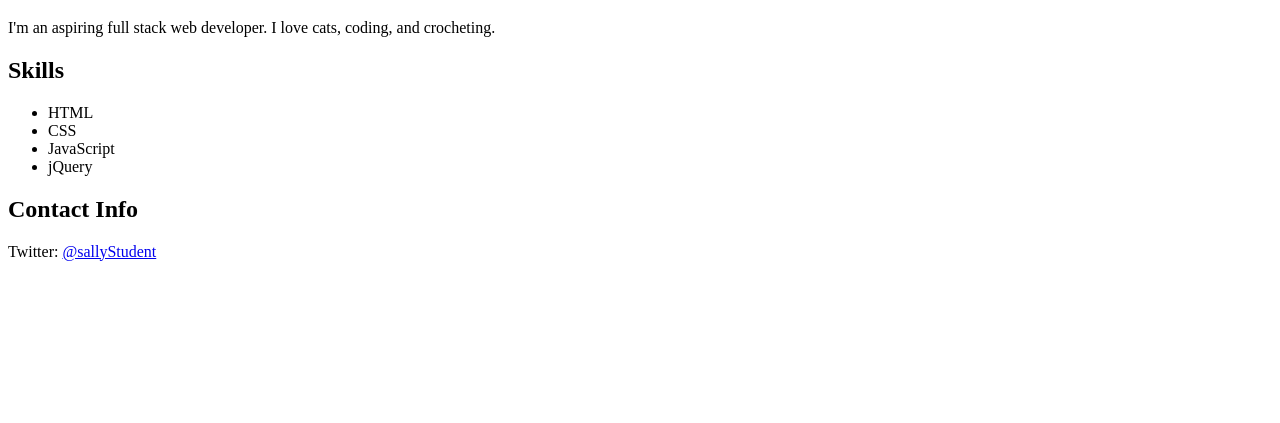
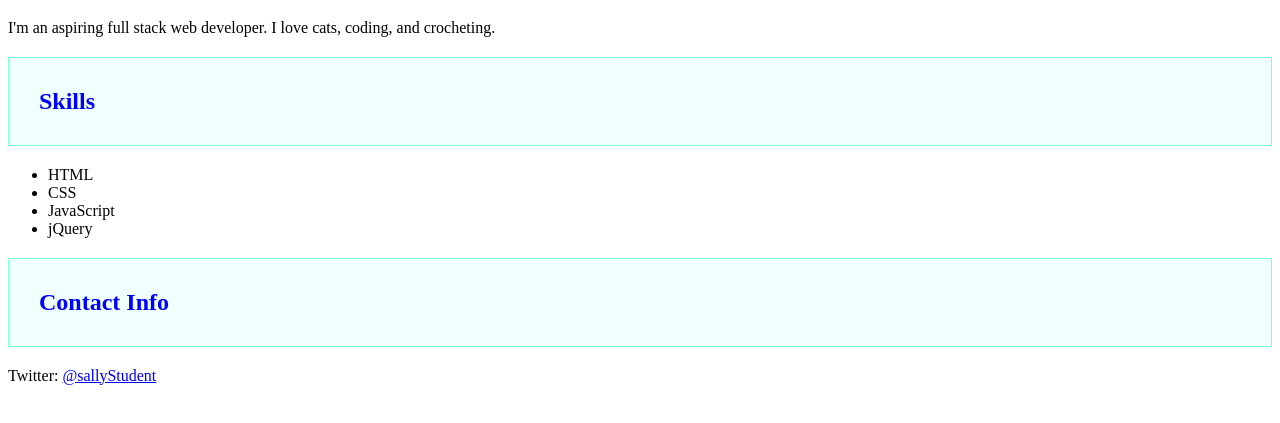
Before and after one commit to Kendallyn/sallystudentaboutme, a plain HTML site: page index.html in a window 1280 px wide. Shown: the part 61-484 px from the top of the page. Drawn offline with Linux system fonts and the light colour scheme.

Commit message:
initial commit

```diff
--- a/main.css
+++ b/main.css
@@ -1,5 +1,6 @@
-div {
-	background-color: azure;
-	border: 1px solid aquamarine;
-	padding: 30px;
+h2 {
+    background-color: azure;
+    border: 1px solid aquamarine;
+    padding: 30px;
+    color: blue
 }
```
